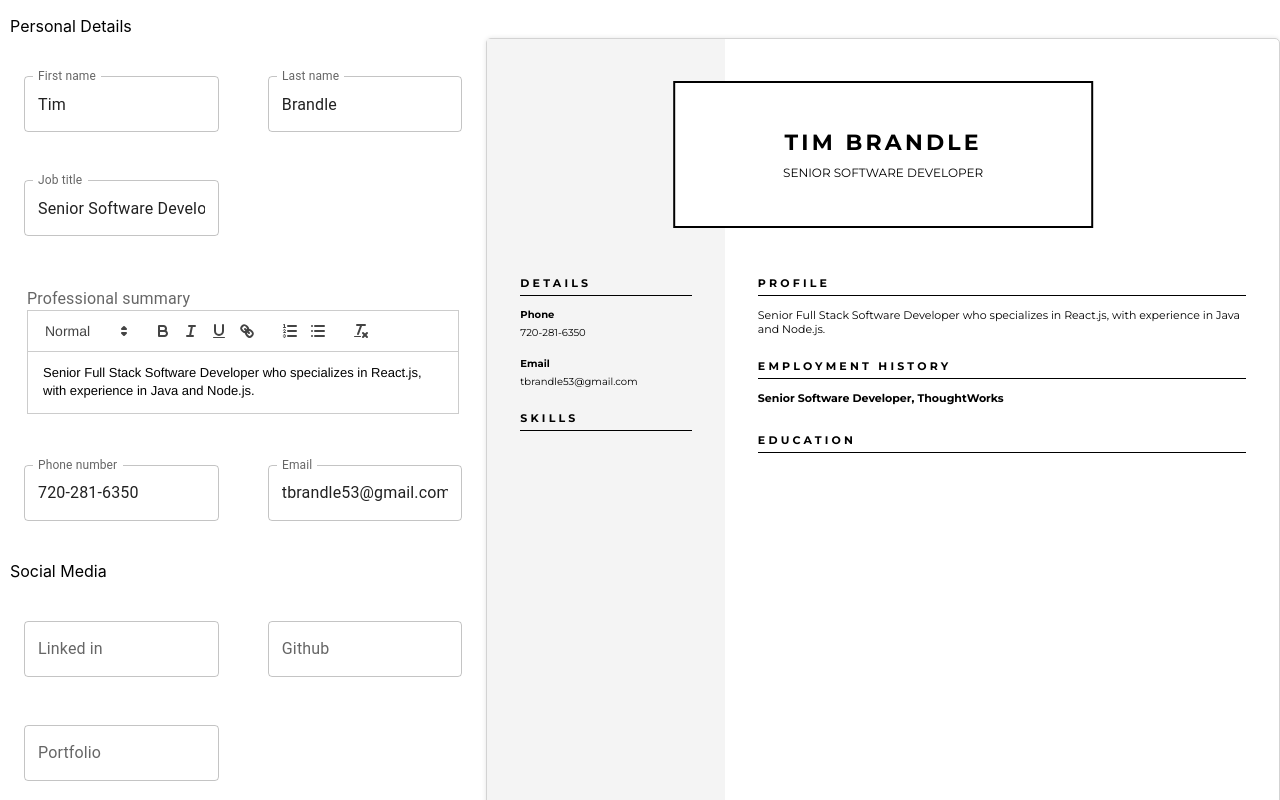
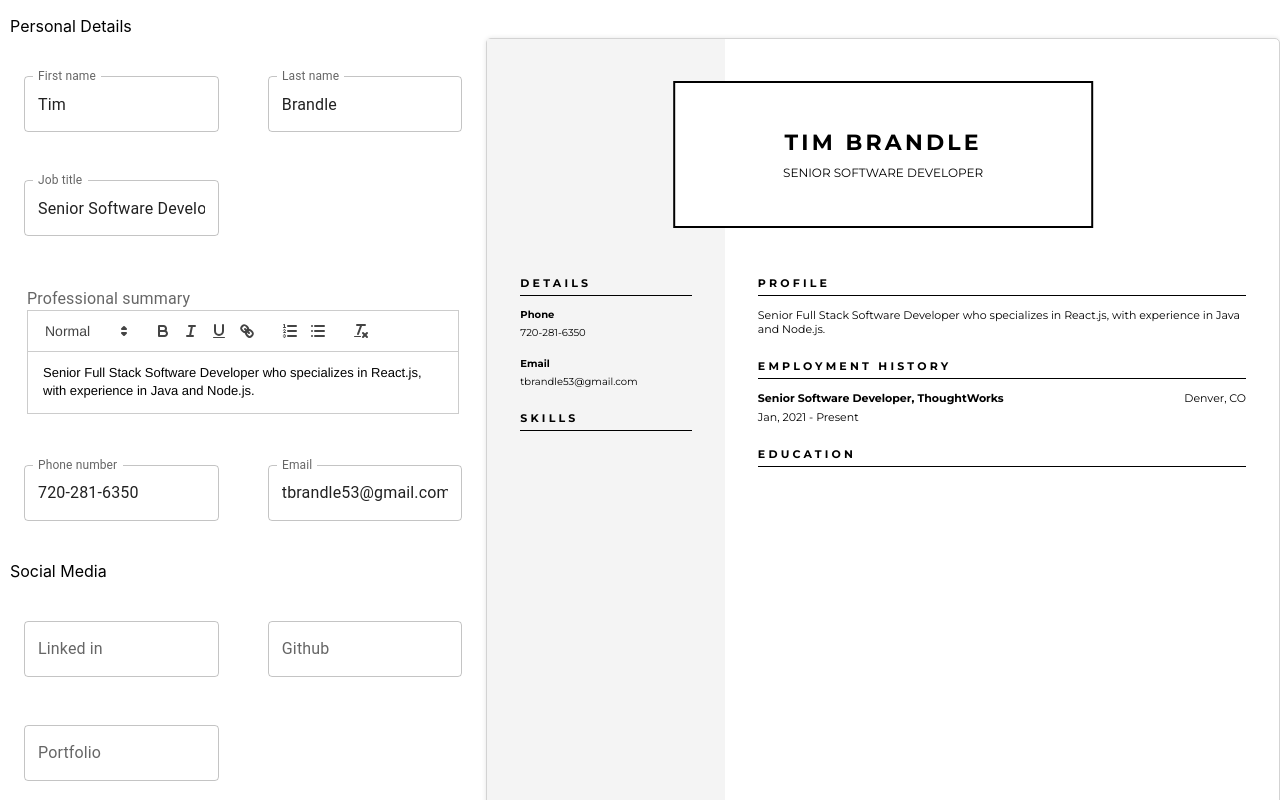
Before and after one commit to tbrandle/resume_builder, a React (Create React App) app: page / in a window 1280 px wide. Shown: the top 800 px of the page. Built offline with nearby package versions, Linux system fonts and the light colour scheme.

Commit message:
style employment history

```diff
--- a/src/PdfView/PdfView.css
+++ b/src/PdfView/PdfView.css
@@ -70,6 +70,11 @@
     padding-bottom: 5px;
   }
 
+  .employmentDetails {
+    display: flex;
+    justify-content: space-between;
+  }
+
   .nameTitle {
     z-index: 1;
     background-color: white;
--- a/src/PdfView/PdfView.tsx
+++ b/src/PdfView/PdfView.tsx
@@ -72,8 +72,25 @@ const PdfView = React.forwardRef<HTMLDivElement | null, PdfViewProps>(
               <div className="title">Employment History</div>
               {employmentHistory.map((employment) => {
                 return (
-                  <div className="subTitle">
-                    {employment.job_title}, {employment.employer}
+                  <div>
+                    <div className="employmentHeader">
+                      <div className="employmentDetails">
+                        <div className="subTitle">
+                          {employment.job_title}, {employment.employer}
+                        </div>
+                        <div>
+                          {employment.city}, {employment.state}
+                        </div>
+                      </div>
+                      <div>
+                        {employment.date_start} - {employment.date_end}
+                      </div>
+                    </div>
+                    <div
+                      dangerouslySetInnerHTML={{
+                        __html: DOMPurify.sanitize(employment.description),
+                      }}
+                    />
                   </div>
                 );
               })}
--- a/src/ResumeForm/ResumeForm.tsx
+++ b/src/ResumeForm/ResumeForm.tsx
@@ -32,6 +32,11 @@ const FormSection = ({ data, handleUpdate, title }: FormSectionProps) => {
               <InputLabel>{capitalize(label.replace("_", " "))}</InputLabel>
               <ReactQuill
                 theme="snow"
+                modules={{
+                  clipboard: {
+                    matchVisual: false,
+                  },
+                }}
                 value={value as string}
                 onChange={(e) => handleUpdate({ ...field, value: e })}
               />
```
